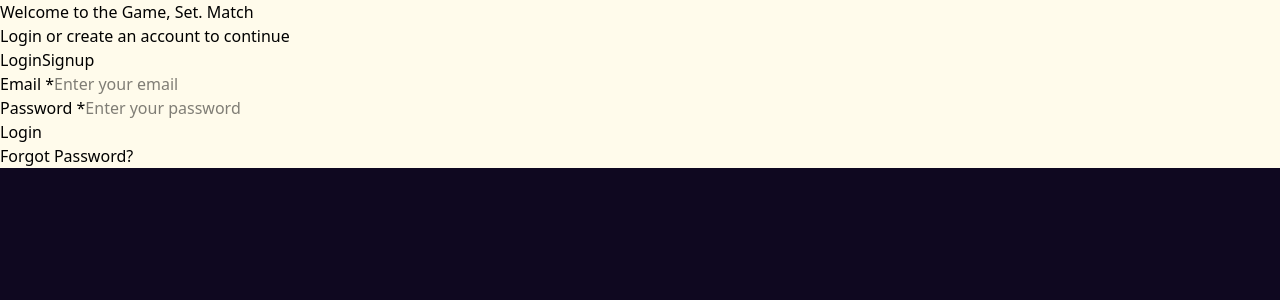
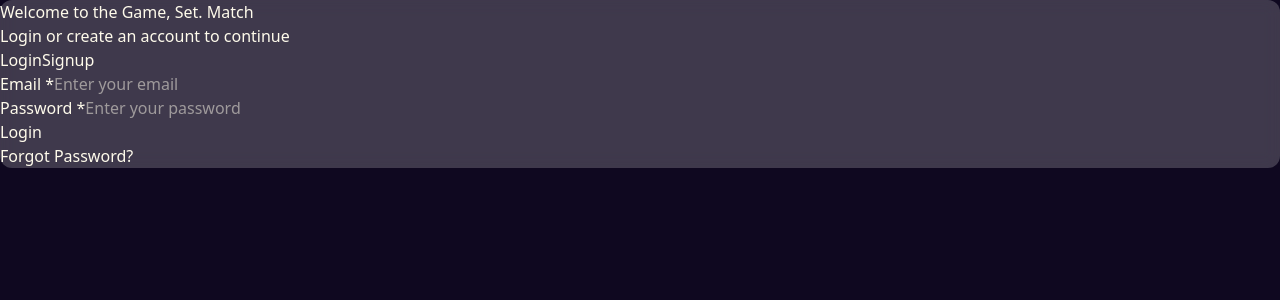
Before and after one commit to albieg/game-set-track, a React (Vite) app: page / in a window 1280 px wide. Shown: the top 300 px of the page. Built offline with nearby package versions, Linux system fonts and the light colour scheme; no server answers; a web font is replaced by a local one.

Commit message:
set up App Check with Firebase and started styling login page

```diff
--- a/firebase.js
+++ b/firebase.js
@@ -1,5 +1,6 @@
 import { initializeApp } from "firebase/app";
 import { getAuth } from "firebase/auth";
+import { initializeAppCheck, ReCaptchaV3Provider } from "firebase/app-check";
 
 
 const firebaseConfig = {
@@ -15,4 +16,11 @@ const firebaseConfig = {
 const app = initializeApp(firebaseConfig);
 const auth = getAuth(app);
 
+self.FIREBASE_APPCHECK_DEBUG_TOKEN = true;
+
+const appCheck = initializeAppCheck(app, {
+  provider: new ReCaptchaV3Provider('6Ldd1kIrAAAAANn6SkmT4Ew2h2VasWF7WEpSWxy_'),
+  isTokenAutoRefreshEnabled: true
+});
+
 export { app, auth };
--- a/views/LoginPage.jsx
+++ b/views/LoginPage.jsx
@@ -48,8 +48,7 @@ export default function LoginPage(){
 
     return (
         <>
-
-        <div className="container login-page bg-amber-50">
+        <div className="text-amber-50 container bg-white/20 backdrop-blur-sm rounded-xl">
           <section>
             <h1>Welcome to the Game, Set. Match</h1>
             <p>Login or create an account to continue</p>
```
Also changed, not shown: src/components/LoginCarousel.jsx (added), 1 other file (tests, documents, lock files or other folders).
